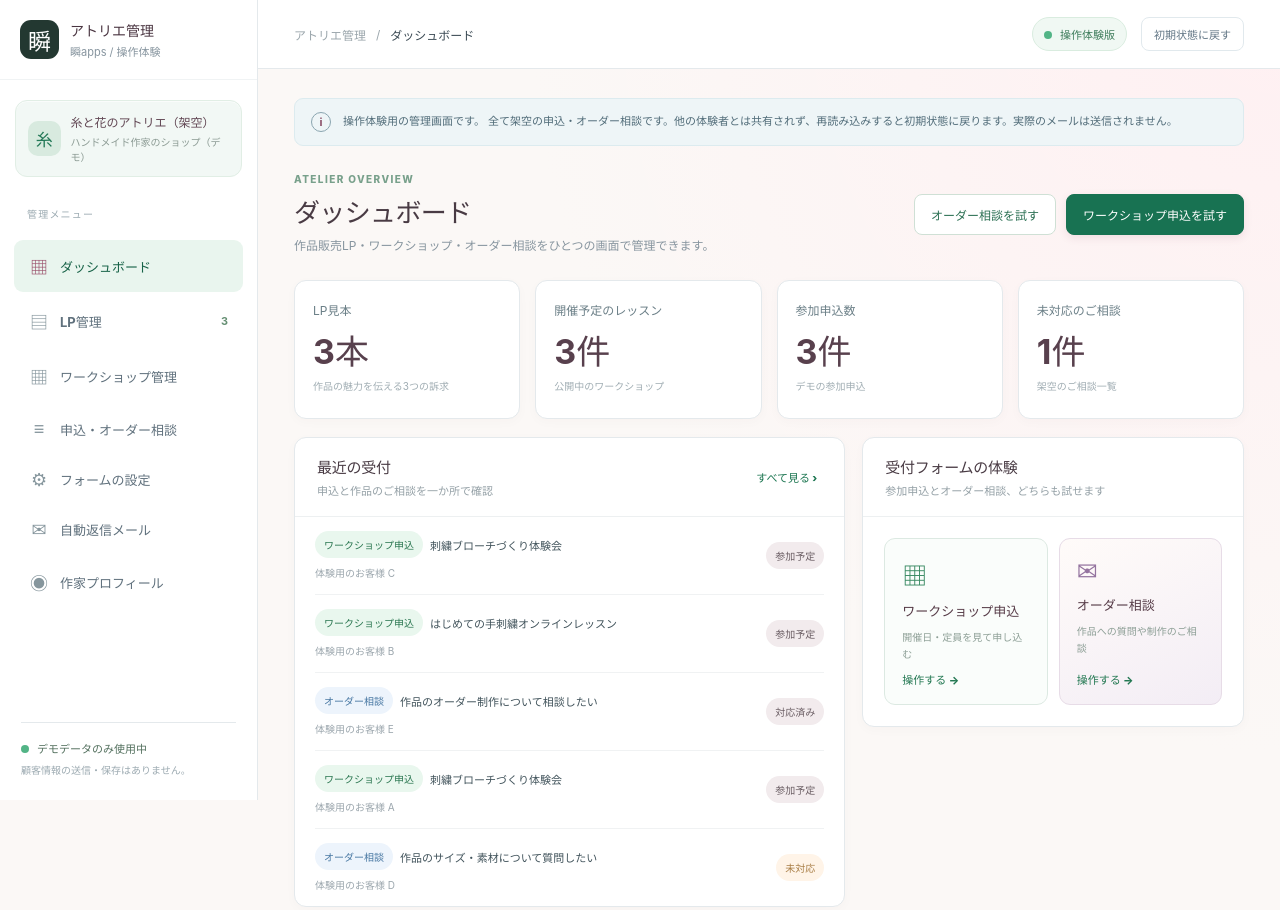
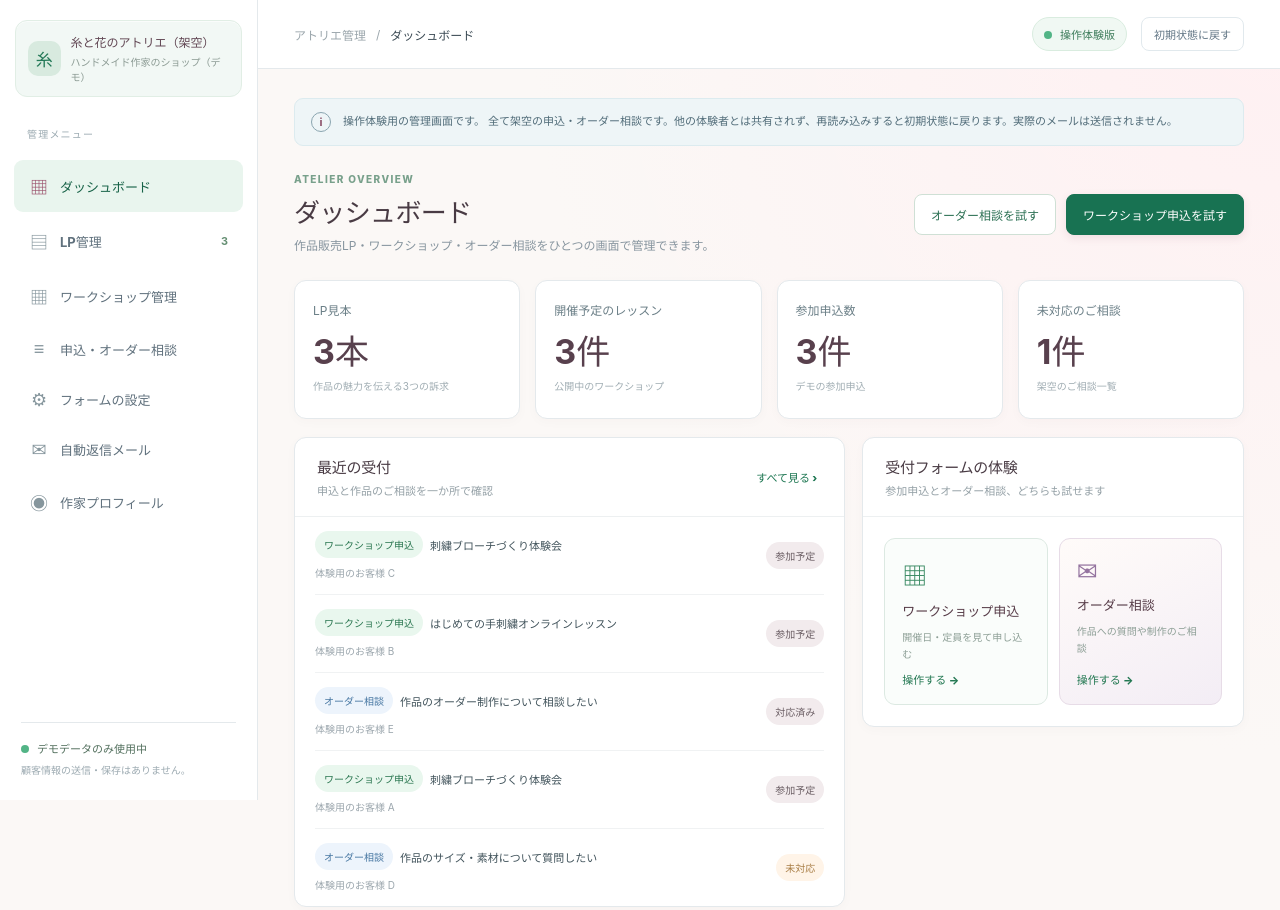
Before and after one commit to shun-apps/solo_lp_service, a website with bundled scripts: page index.html in a window 1280 px wide. Shown: the top 910 px of the page. Built offline with nearby package versions, Linux system fonts and the light colour scheme.

Commit message:
ui: replace redundant top-left app branding with maker's shop header

```diff
--- a/index.html
+++ b/index.html
@@ -14,8 +14,7 @@
 <a class="skip" href="#main">本文に移動</a>
 <div class="shell">
   <aside class="sidebar" aria-label="管理メニュー">
-    <div class="brand"><span class="brand-icon">瞬</span><span><strong>アトリエ管理</strong><small>瞬apps / 操作体験</small></span></div>
-    <div class="business-id"><span class="business-avatar">糸</span><span><strong id="sidebar-name">糸と花のアトリエ（架空）</strong><small>ハンドメイド作家のショップ（デモ）</small></span></div>
+    <div class="business-id shop-header"><span class="business-avatar" aria-hidden="true">糸</span><span class="shop-header-text"><strong id="sidebar-name">糸と花のアトリエ（架空）</strong><small>ハンドメイド作家のショップ（デモ）</small></span></div>
     <nav id="menu" aria-label="管理メニュー">
       <span class="menu-heading">管理メニュー</span>
       <button type="button" class="nav active" data-page-go="dashboard"><span>▦</span> ダッシュボード</button>
```
